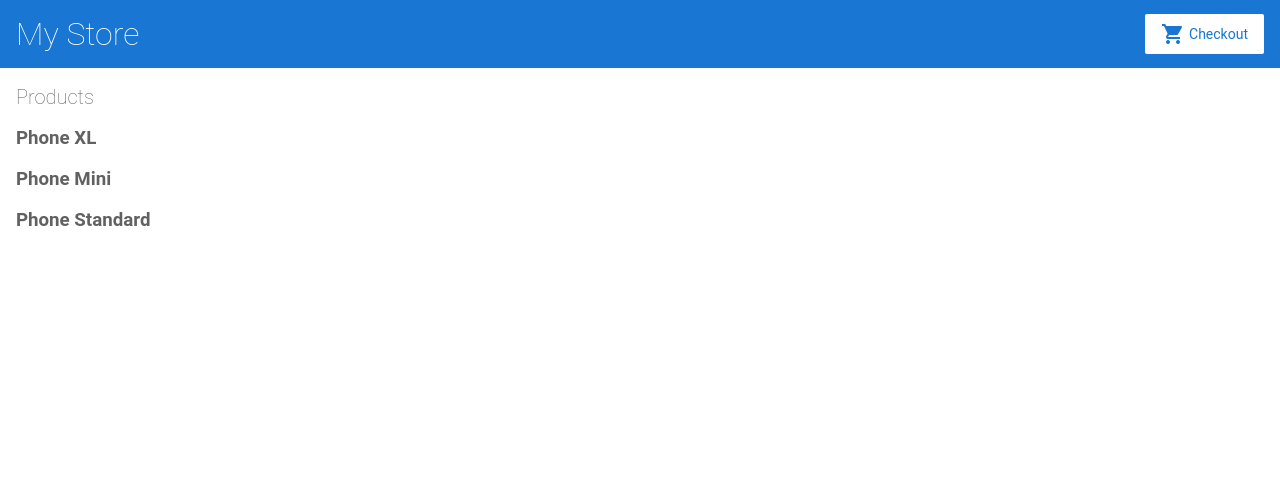
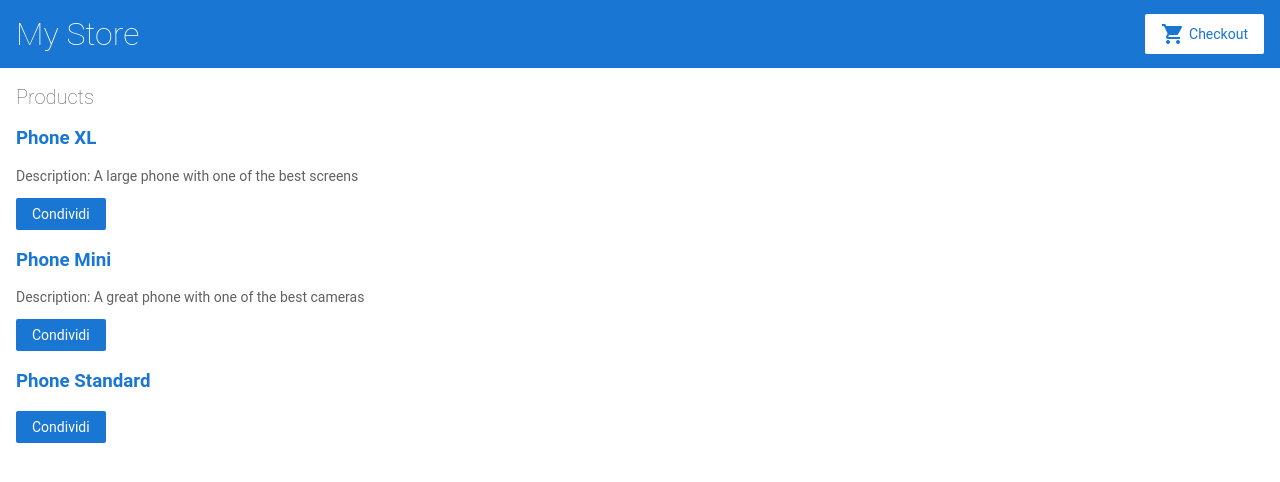
Before and after one commit to gitasero/angular-product-sample, an Angular app: page / in a window 1280 px wide. Shown: the top 482 px of the page. Built offline with nearby package versions, Linux system fonts and the light colour scheme.

Commit message:
1 file modified

```diff
--- a/src/app/product-list/product-list.component.html
+++ b/src/app/product-list/product-list.component.html
@@ -1,10 +1,13 @@
 <h2>Products</h2>
 <div *ngFor="let product of products">
   <h3>
-  {{ product.name }}
+    <a [title]="product.name + ' details'">
+      {{ product.name }}
+    </a>
   </h3>
+  <p *ngIf="product.description">Description: {{ product.description }}</p>
+  <button type="button" (click)="share()">Condividi</button>
 </div>
-
 
 <!--
 Copyright Google LLC. All Rights Reserved.
```
